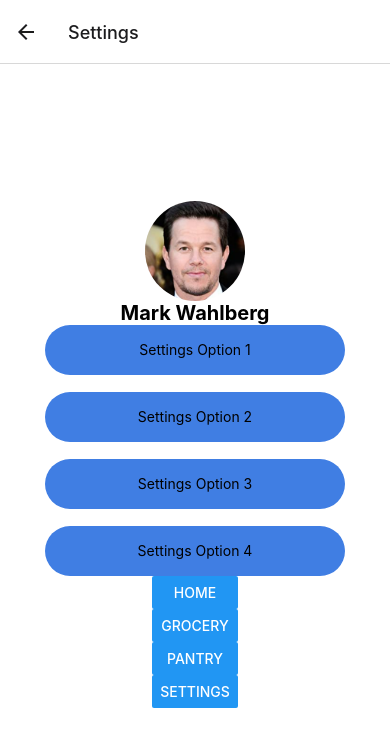
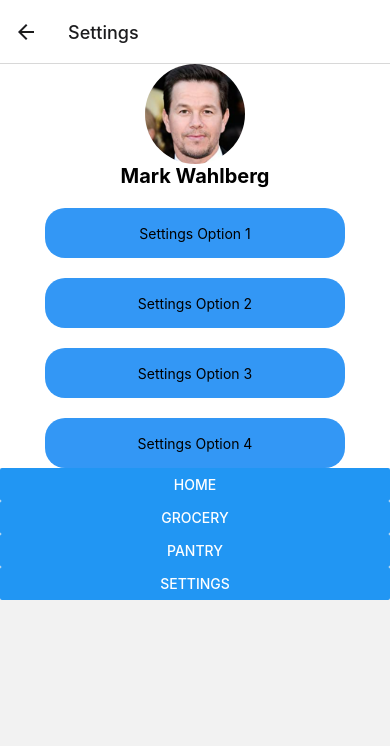
Before and after one commit to CS222-UIUC/course-project-recipe-app, a React Native app in the folder recipe/: screen /Settings in a window 390 px wide. Shown: the top 746 px of the page. Built offline with nearby package versions, Linux system fonts and the light colour scheme.

Commit message:
fixed some things with the settings page

```diff
--- a/recipe/components/StyleSheet.js
+++ b/recipe/components/StyleSheet.js
@@ -31,8 +31,8 @@
       justifyContent: 'center',
       alignItems: 'center',
       padding: 10,
-      borderRadius: 28,
-      backgroundColor: '#407ee3',
+      borderRadius: 20,
+      backgroundColor: '#3397f5',
     },
     containerProfile: {
       //flex: 2,
@@ -47,7 +47,10 @@
       fontSize: 20,
       fontWeight: "bold"
     },
-
+    space: {
+      width:20,
+      height: 20,
+    },
 
   });
 
--- a/recipe/screens/SettingsScreen.js
+++ b/recipe/screens/SettingsScreen.js
@@ -5,7 +5,7 @@
 import SettingsButton from "../components/SettingsButton.js";
 const SettingsScreen = ({ navigation }) => {
     return (
-      <View style={styles.container}>
+      <View>
         <View style={styles.containerProfile}>
           <Image
             style={{width: 100, height: 100, borderRadius: 50}}
@@ -13,13 +13,16 @@
           />
           <Text style ={styles.titleText}>Mark Wahlberg</Text>
         </View>
+        <View style={styles.containerProfile}>
+          <View style={styles.space} />
           <SettingsButton>Settings Option 1</SettingsButton>
-          <Text> </Text>
+          <View style={styles.space}/>
           <SettingsButton>Settings Option 2</SettingsButton>
-          <Text> </Text>
+          <View style={styles.space} />
           <SettingsButton>Settings Option 3</SettingsButton>
-          <Text> </Text>
+          <View style={styles.space} />
           <SettingsButton>Settings Option 4</SettingsButton>
+        </View>
           {menuBar(navigation)}
       </View>
     );
```
